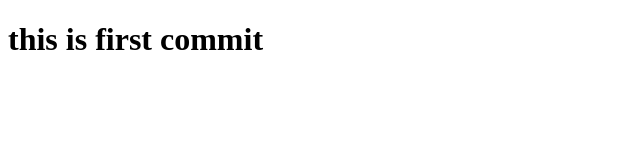
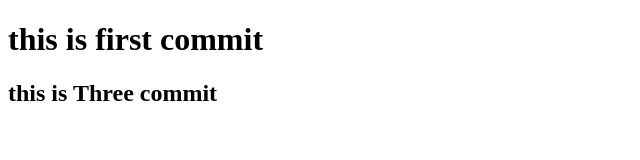
Before and after one commit to yuyang545262477/git-test, a plain HTML site: page index.html in a window 1280 px wide. Shown: the whole page, without its empty margins (0-640 px from the left). Drawn offline with Linux system fonts and the light colour scheme.

Commit message:
three commit

```diff
--- a/index.html
+++ b/index.html
@@ -8,5 +8,6 @@
 </head>
 <body>
     <h1>this is first commit</h1>
+    <h2>this is Three commit</h2>
 </body>
 </html>
```
